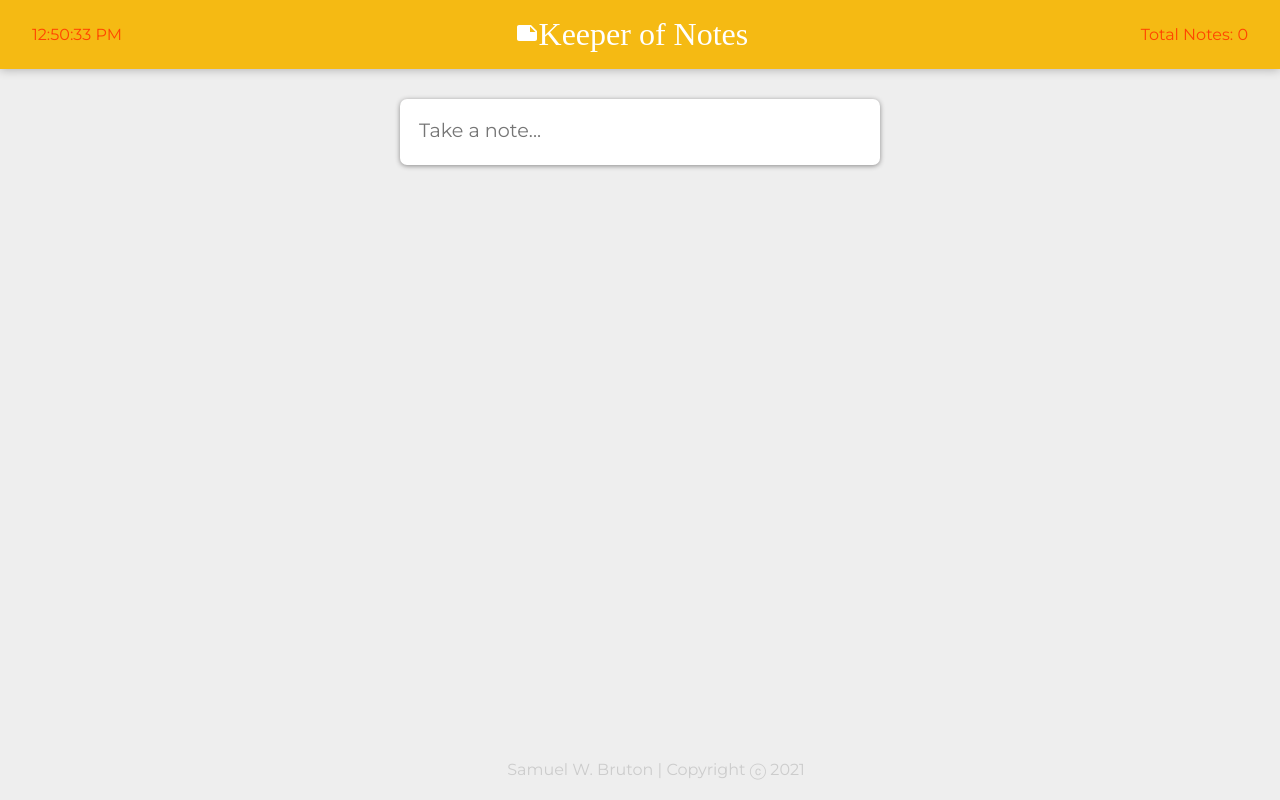
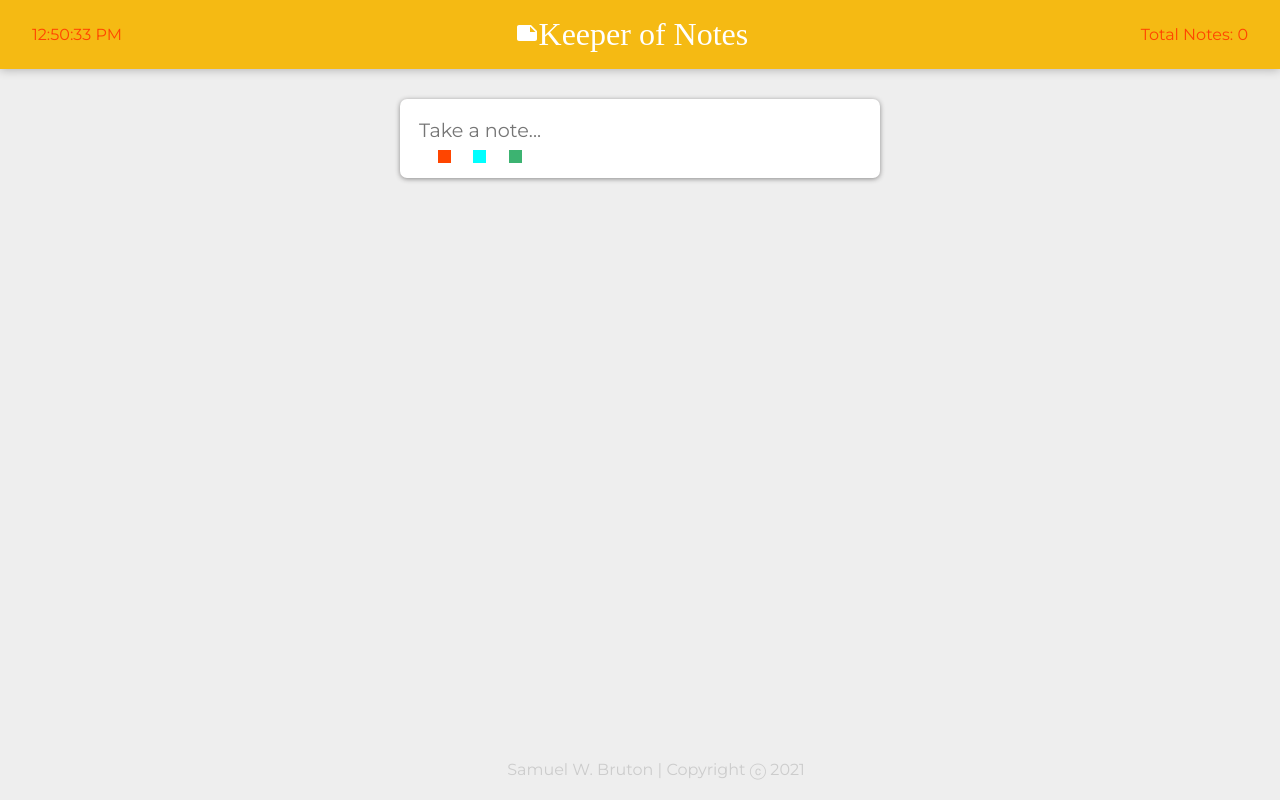
Before and after one commit to Samuroid/react-app-note-keeper, a React (Create React App) app: page / in a window 1280 px wide. Built offline with nearby package versions, Linux system fonts and the light colour scheme; a web font is replaced by a local one.

Commit message:
Added frontend UI for note color settings

```diff
--- a/public/styles.css
+++ b/public/styles.css
@@ -110,6 +110,23 @@ form.create-note textarea {
   font-family: inherit;
   resize: none;
 }
+form.create-note .accessories{
+  display: flex;
+}
+form.create-note .accessories a{
+  width: 13px;
+  height: 13px;
+  margin-left: 5%;
+}
+form.create-note .accessories a.primary{
+  background-color:orangered
+}
+form.create-note .accessories a.secondary{
+  background-color: aqua;
+}
+form.create-note .accessories a.third{
+  background-color: mediumseagreen;
+}
 form.create-note button {
   position: absolute;
   right: 18px;
--- a/src/components/AddNoteArea.jsx
+++ b/src/components/AddNoteArea.jsx
@@ -33,6 +33,22 @@ function AddNoteArea(props){
         }
     }
 
+    function handleColorClick(e){
+        e.persist();
+        const id = e.target.id;
+        console.log(id);
+        if(id === "action"){
+            // we are grey colored
+            console.log("grey")
+        }else if(id === "primary"){
+            console.log("primary")
+        }else if(id === "secondary"){
+            console.log("secondary")
+        }else{
+
+        }
+    }
+
     return(
         <form className="create-note" onSubmit={e => e.preventDefault()}>
         <input
@@ -51,6 +67,20 @@ function AddNoteArea(props){
             value={inputNoteText}
             onClick={handleTextareaClick}
         />
+        <div className="accessories">
+            <a id="primary" className="primary" onClick={(event) => {
+                handleColorClick(event)
+            }}>
+            </a>
+            <a id="secondary" className="secondary" onClick={(event) => {
+                handleColorClick(event)
+            }}>
+            </a>
+            <a id="third" className="third" onClick={(event) => {
+                handleColorClick(event)
+            }}>
+            </a>
+        </div>
         <Fab
             style={invisibleStyle}
             onClick={() => {
```
